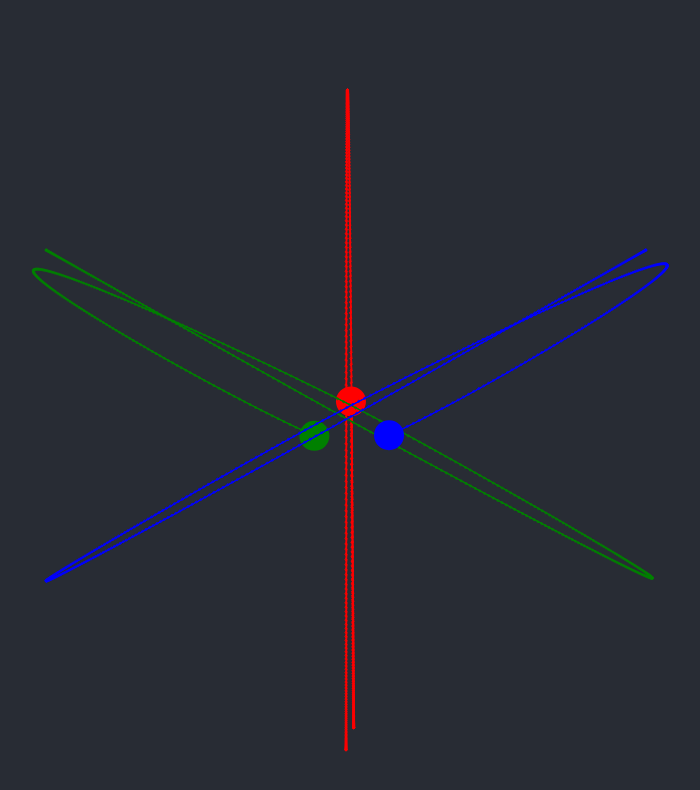
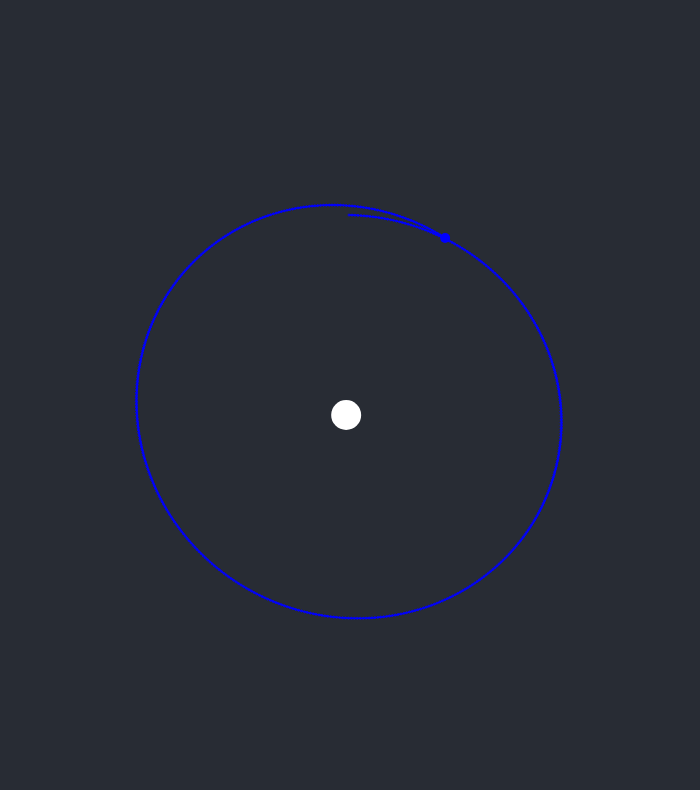
Before and after one commit to tlstommy/n-body-simulator, a React (Create React App) app: page / in a window 1280 px wide. Shown: the top 790 px of the page, without its empty margins (294-994 px from the left). Built offline with nearby package versions, Linux system fonts and the light colour scheme.

Commit message:
normal orb

```diff
--- a/src/components/Container.js
+++ b/src/components/Container.js
@@ -7,10 +7,11 @@ import Simulation from './Simulation';
 export default function Container(){
 
     const [bodiesData, setBodiesData] = useState([
-        //{ x: 900, y: 415, vX: 0, vY: 0, radius: 15, color: 'white', mass: setMassVal(6,24), staticBody: true, trail: []},
-        { x: 900, y: 750, vX: 0, vY: 0, radius: 15, color: 'red', mass: setMassVal(6,24), staticBody: false, trail: []},
-        { x: 600, y: 250, vX: 0, vY: 0, radius: 15, color: 'green', mass: setMassVal(6,24), staticBody: false, trail: []},
-        { x: 1200, y: 250, vX: 0, vY: 0, radius: 15, color: 'blue', mass: setMassVal(6,24), staticBody: false, trail: []},
+        { x: 900, y: 415, vX: 0, vY: 0, radius: 15, color: 'white', mass: setMassVal(6,24), staticBody: false, trail: []},
+        { x: 900, y: 215, vX: 3, vY: 0, radius: 5, color: 'blue', mass: setMassVal(7,20), staticBody: false, trail: []},
+        //{ x: 900, y: 750, vX: 0, vY: 0, radius: 15, color: 'red', mass: setMassVal(6,24), staticBody: false, trail: []},
+        //{ x: 600, y: 250, vX: 0, vY: 0, radius: 15, color: 'green', mass: setMassVal(6,24), staticBody: false, trail: []},
+        //{ x: 1200, y: 250, vX: 0, vY: 0, radius: 15, color: 'blue', mass: setMassVal(6,24), staticBody: false, trail: []},
         //
 
 
--- a/src/components/Simulation.js
+++ b/src/components/Simulation.js
@@ -10,8 +10,8 @@ export default function Simulation(props){
 
     const [bodyText, setBodyText] = useState();
 
-    const SIM_SPEED = 0.0001;
-    const EPSILON = 1e6; //softening param
+    const SIM_SPEED = 0.01;
+    const EPSILON = 1e7; //softening param
     const G = 6.6743e-11; //newtons universal Grav constant
 
     const enableCollisions = false;
```
